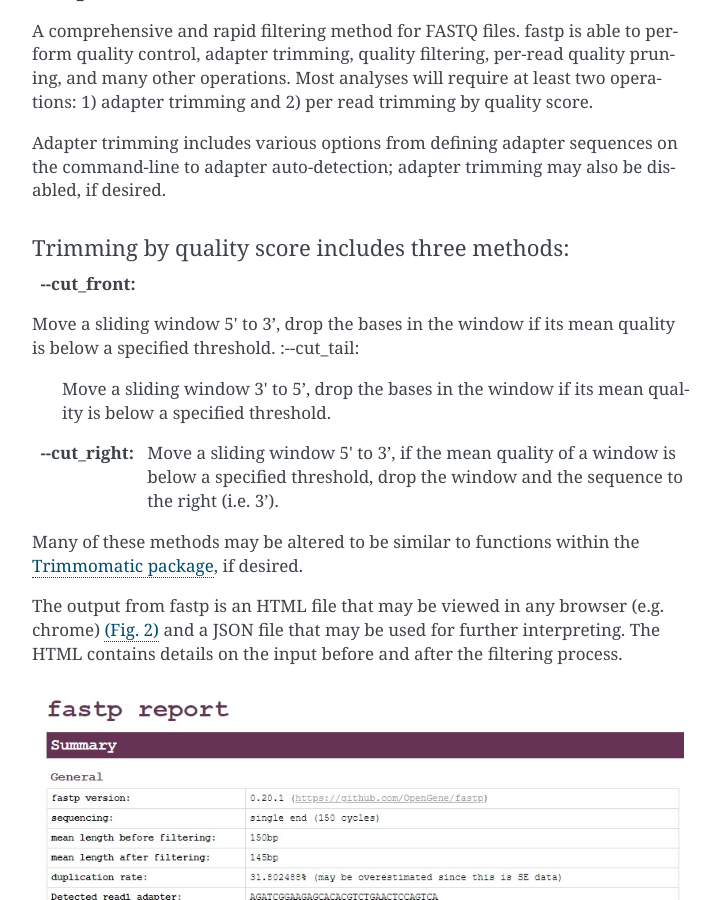
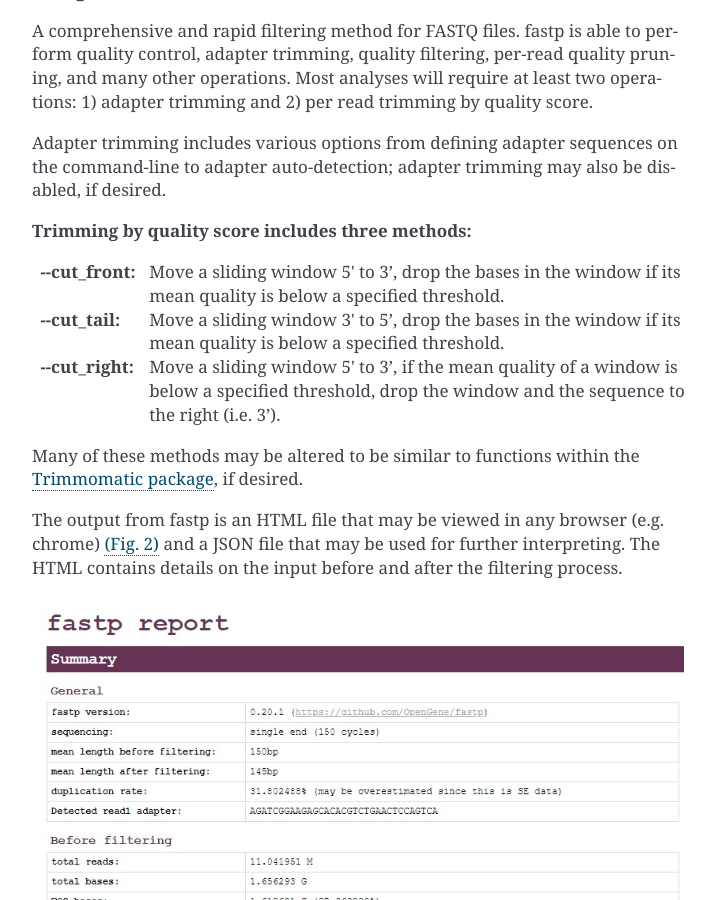
Before and after one commit to kocherlab/kocher_guides, a Sphinx documentation site: the page built from docs/Guides/RNAseq.rst, in a window 1280 px wide and 900 px high, scrolled down 1936 px. Shown: the whole window, without its empty margins (388-1109 px from the left). Built offline with Sphinx 7.4.7, drawn with Linux system fonts in a browser that asks for light colours; some of the changed text lies outside the part shown.

Commit message:
Fix header

```diff
--- a/docs/Guides/RNAseq.rst
+++ b/docs/Guides/RNAseq.rst
@@ -52,11 +52,10 @@ A comprehensive and rapid filtering method for FASTQ files. fastp is able to per
 
 Adapter trimming includes various options from defining adapter sequences on the command-line to adapter auto-detection; adapter trimming may also be disabled, if desired.
 
-Trimming by quality score includes three methods:
-----
+**Trimming by quality score includes three methods:**
 
 :--cut_front:
-Move a sliding window 5' to 3’, drop the bases in the window if its mean quality is below a specified threshold.
+  Move a sliding window 5' to 3’, drop the bases in the window if its mean quality is below a specified threshold.
 :--cut_tail:
   Move a sliding window 3' to 5’, drop the bases in the window if its mean quality is below a specified threshold.
 :--cut_right:
```
